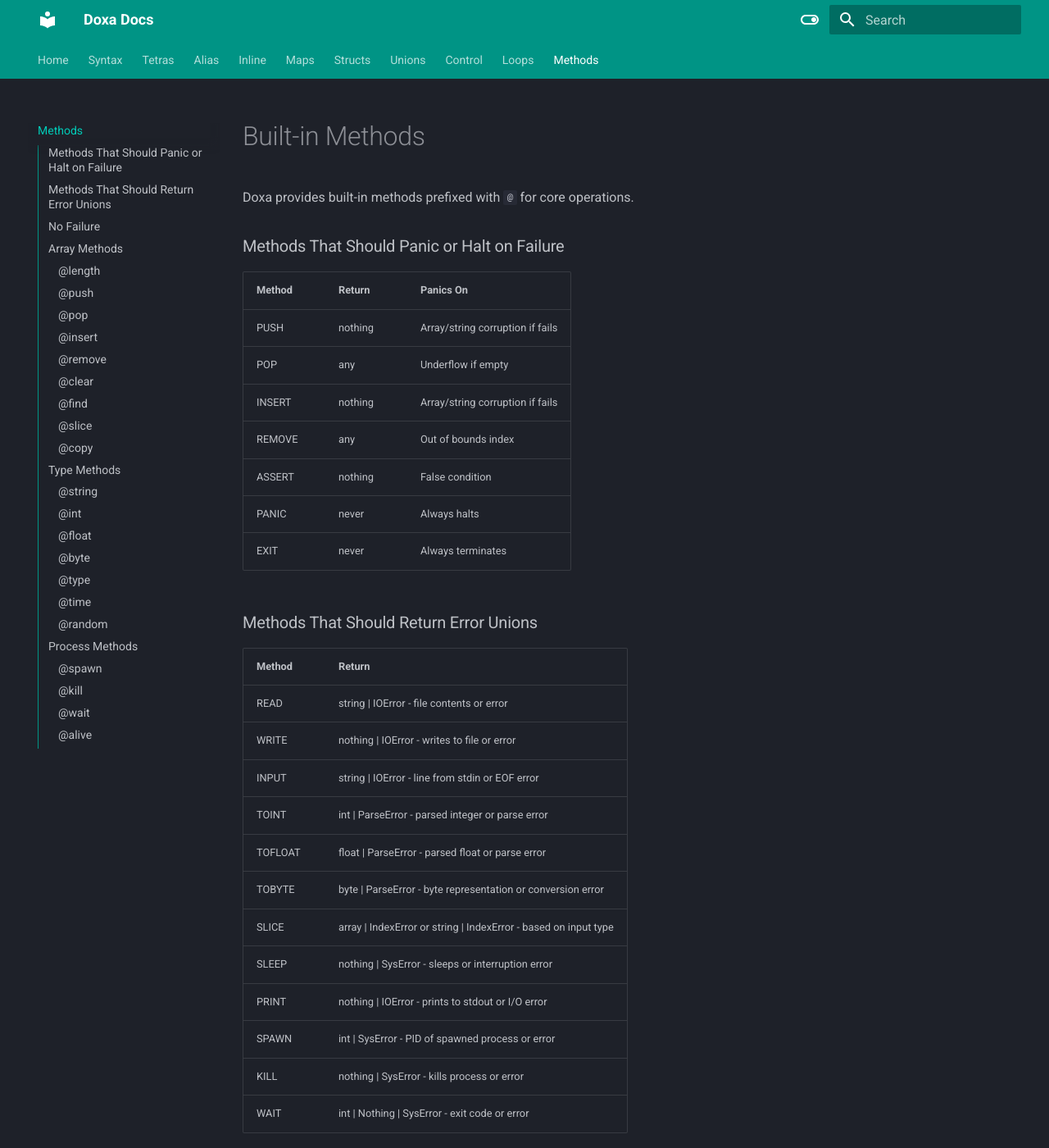
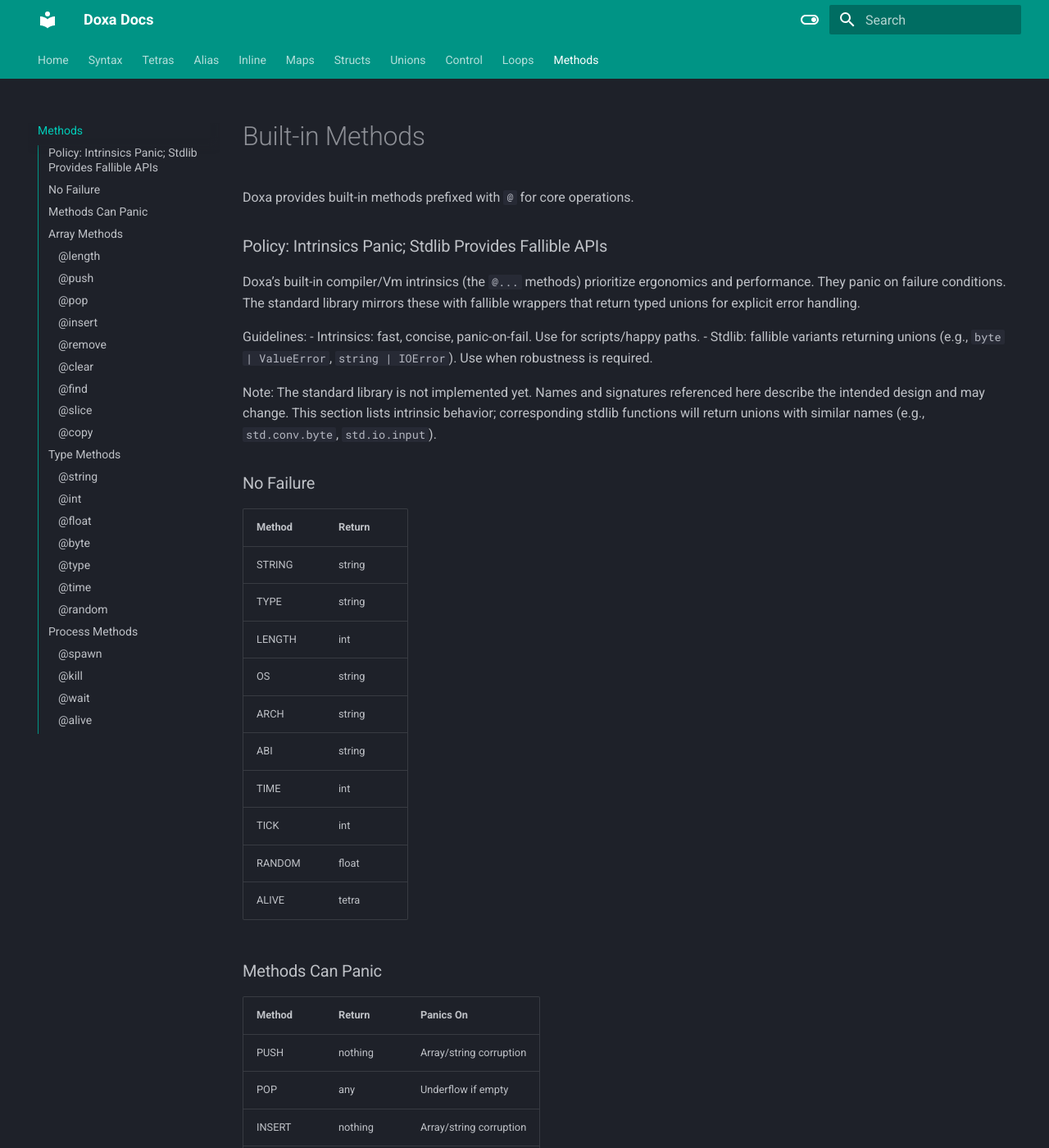
Before and after one commit to mirror-shades/doxa, an MkDocs documentation site: the page built from docs/methods.md, in a window 1280 px wide and 1400 px high. Shown: the whole window at 82% size. Built offline with MkDocs 1.6.1 and Material for MkDocs 9.7.7, drawn with Linux system fonts in a browser that asks for light colours; some of the changed text lies outside the part shown.

Commit message:
overhauled intrinsic to make them simpler/unsafe, will end up offloading checks and safety to std

```diff
--- a/docs/methods.md
+++ b/docs/methods.md
@@ -2,48 +2,55 @@
 
 Doxa provides built-in methods prefixed with `@` for core operations.
 
-### Methods That Should Panic or Halt on Failure
+### Policy: Intrinsics Panic; Stdlib Provides Fallible APIs
 
-| Method | Return  | Panics On                        |
-| ------ | ------- | -------------------------------- |
-| PUSH   | nothing | Array/string corruption if fails |
-| POP    | any     | Underflow if empty               |
-| INSERT | nothing | Array/string corruption if fails |
-| REMOVE | any     | Out of bounds index              |
-| ASSERT | nothing | False condition                  |
-| PANIC  | never   | Always halts                     |
-| EXIT   | never   | Always terminates                |
+Doxa’s built-in compiler/Vm intrinsics (the `@...` methods) prioritize ergonomics and performance. They panic on failure conditions. The standard library mirrors these with fallible wrappers that return typed unions for explicit error handling.
 
-### Methods That Should Return Error Unions
+Guidelines:
+- Intrinsics: fast, concise, panic-on-fail. Use for scripts/happy paths.
+- Stdlib: fallible variants returning unions (e.g., `byte | ValueError`, `string | IOError`). Use when robustness is required.
 
-| Method  | Return                                                            |
-| ------- | ----------------------------------------------------------------- |
-| READ    | string \| IOError - file contents or error                        |
-| WRITE   | nothing \| IOError - writes to file or error                      |
-| INPUT   | string \| IOError - line from stdin or EOF error                  |
-| TOINT   | int \| ParseError - parsed integer or parse error                 |
-| TOFLOAT | float \| ParseError - parsed float or parse error                 |
-| TOBYTE  | byte \| ParseError - byte representation or conversion error      |
-| SLICE   | array \| IndexError or string \| IndexError - based on input type |
-| SLEEP   | nothing \| SysError - sleeps or interruption error                |
-| PRINT   | nothing \| IOError - prints to stdout or I/O error                |
-| SPAWN   | int \| SysError - PID of spawned process or error                 |
-| KILL    | nothing \| SysError - kills process or error                      |
-| WAIT    | int \| Nothing \| SysError - exit code or error                   |
+Note: The standard library is not implemented yet. Names and signatures referenced here describe the intended design and may change. This section lists intrinsic behavior; corresponding stdlib functions will return unions with similar names (e.g., `std.conv.byte`, `std.io.input`).
+
 
 ### No Failure
 
 | Method   | Return |
 | -------- | ------ |
-| TOSTRING | string |
-| TYPE     | int    |
-| LENGTH   | int    |
-| OS       | string |
-| ARCH     | string |
-| ABI      | string |
-| TIME     | int    |
-| RANDOM   | float  |
-| ALIVE    | tetra  |
+| STRING   | string | // KEEP: Core type conversion
+| TYPE     | string | // KEEP: Simple type introspection
+| LENGTH   | int    | // KEEP: Simple array/string length
+| OS       | string | // KEEP: Simple compiler intrinsic
+| ARCH     | string | // KEEP: Simple compiler intrinsic
+| ABI      | string | // KEEP: Simple compiler intrinsic
+| TIME     | int    | // KEEP: Simple compiler intrinsic
+| TICK     | int    | // KEEP: Simple compiler intrinsic
+| RANDOM   | float  | // KEEP: Simple compiler intrinsic
+| ALIVE    | tetra  | // REMOVE: Process management in stdlib
+
+### Methods Can Panic
+| Method  | Return       | Panics On               |
+| ------- | ------------ | ----------------------- |
+| PUSH    | nothing      | Array/string corruption | // KEEP: Core array operation
+| POP     | any          | Underflow if empty      | // KEEP: Core array operation
+| INSERT  | nothing      | Array/string corruption | // KEEP: Core array operation
+| REMOVE  | any          | Out of bounds index     | // KEEP: Core array operation
+| ASSERT  | nothing      | False condition         | // KEEP: Simple assertion
+| PANIC   | never        | Always halts            | // KEEP: Simple panic
+| EXIT    | never        | Always terminates       | // REMOVE: Use std.process.exit
+| READ    | string       | I/O failure             | // REMOVE: Use std.fs.cwd().readFileAlloc
+| WRITE   | nothing      | I/O failure             | // REMOVE: Use std.fs.cwd().writeFile
+| INPUT   | string       | I/O/EOF failure         | // REMOVE: Use std.io.getStdIn().readUntilDelimiterAlloc
+| INT     | int          | Parse/overflow          | // KEEP: Core type conversion
+| FLOAT   | float        | Parse                   | // KEEP: Core type conversion
+| BYTE    | byte         | Parse/overflow          | // KEEP: Core type conversion
+| SLICE   | string/array | Index/invalid range     | // KEEP: Core array/string operation
+| SLEEP   | nothing      | Sys failure             | // REMOVE: Use std.time.sleep
+| PRINT   | nothing      | I/O failure             | // REMOVE: Use std.debug.print or std.io.getStdOut().writer()
+| SPAWN   | int          | Sys failure             | // REMOVE: Use std.process.Child.spawn
+| KILL    | nothing      | Sys failure             | // REMOVE: Use std.process.Child.kill
+| WAIT    | int          | Sys failure             | // REMOVE: Use std.process.Child.wait
+| BUILD   | nothing      | Compilation failure     | // KEEP: Core compiler functionality
 
 ## Array Methods
 
@@ -92,7 +99,8 @@
 ### @slice
 
 - **Input**: `string | array`, `int` (start), `int` (length)
-- **Output**: `string OR array | ValueError` - substring/subarray
+- Intrinsic Output: `string OR array` (panics on invalid range)
+- Stdlib Output: `string OR array | IndexError`
 - **Example**: `@slice("hello", 1, 3)` → `"ell"`
 
 ### @copy
@@ -112,19 +120,22 @@
 ### @int
 
 - **Input**: `float | byte | string`
-- **Output**: `int | ValueError` - parsed integer
+- Intrinsic Output: `int` (panics on parse/overflow)
+- Stdlib Output: `int | ValueError`
 - **Example**: `@int("123")` → `123`
 
 ### @float
 
 - **Input**: `int | byte | string`
-- **Output**: `float | ValueError` - parsed float
+- Intrinsic Output: `float` (panics on parse)
+- Stdlib Output: `float | ValueError`
 - **Example**: `@float("123.45")` → `123.45`
 
 ### @byte
 
 - **Input**: `int | float | string`
-- **Output**: `byte | ValueError` - byte representation
+- Intrinsic Output: `byte` (panics on parse/overflow)
+- Stdlib Output: `byte | ValueError`
 - **Example**: `@byte(10)` → `0x0A`
 
 ### @type
@@ -136,7 +147,7 @@
 ### @time
 
 - **Input**: `none`
-- **Output**: `int` - current timestamp, -1 sentinel on rare runtime error
+- Output: `int` - current timestamp (intrinsic may panic on severe runtime error)
 - **Example**: `var now = @time()`
 
 ### @random
```
Also changed, not shown: 18 other files.
